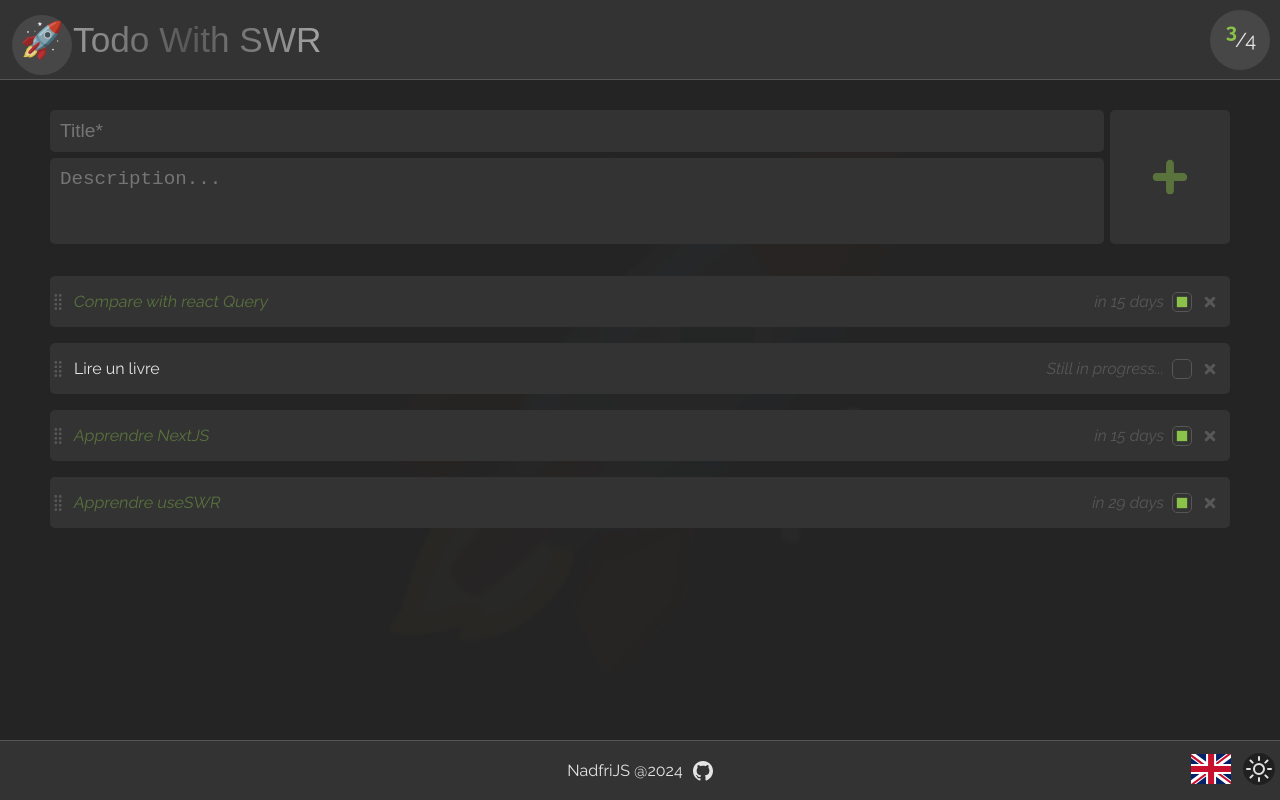
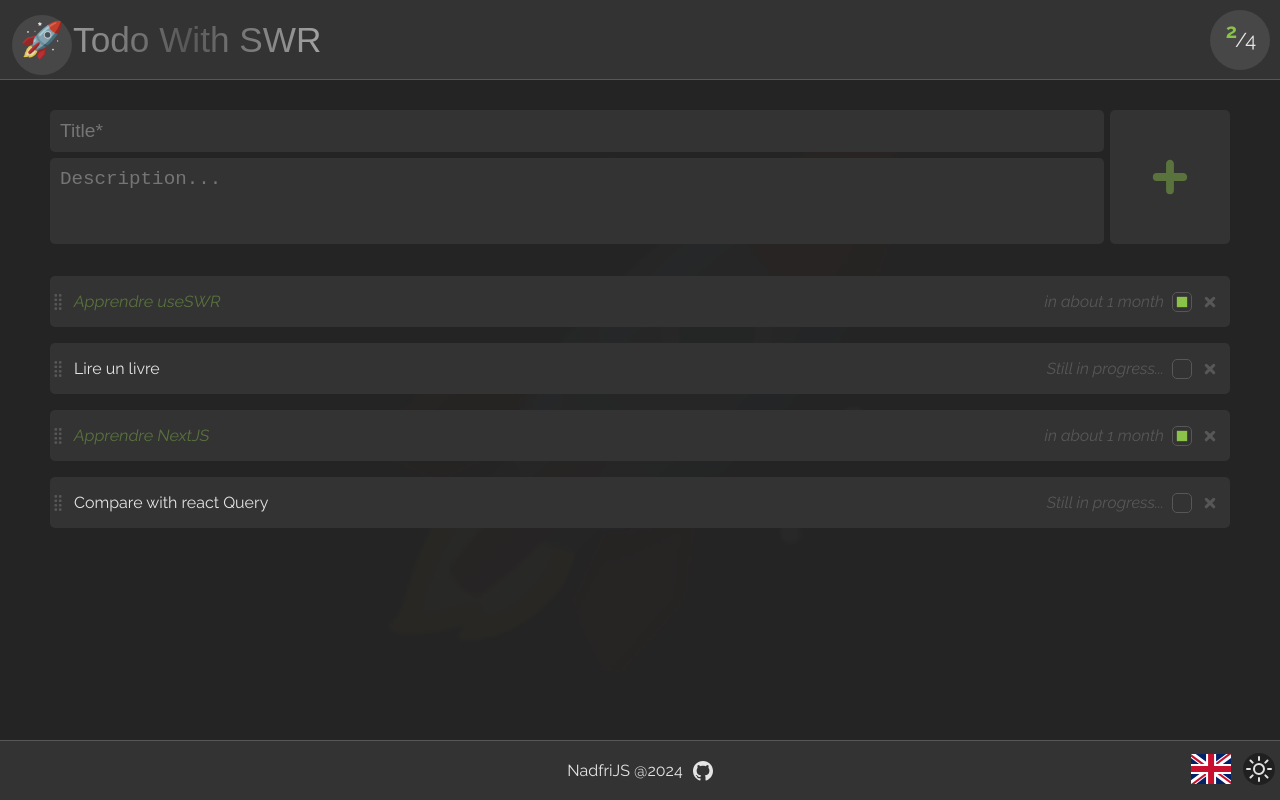
Before and after one commit to nadfri/todo-swr, a React (Vite) app: page / in a window 1280 px wide. Built offline with nearby package versions, Linux system fonts and the light colour scheme; data requests are answered from the project's data file; a web font is replaced by a local one.

Commit message:
Fix: update TodoItem order and completedAt dates

```diff
--- a/db.json
+++ b/db.json
@@ -11,30 +11,30 @@
     },
     {
       "id": "3",
-      "order": 4,
       "title": "Apprendre NextJS",
       "content": "Version 14",
       "isCompleted": true,
-      "completedAt": "2024-09-23T18:50:23.193Z",
-      "createdAt": "2024-08-31T19:56:59.952Z"
+      "completedAt": "2024-10-17T18:49:15.022Z",
+      "createdAt": "2024-08-31T19:56:59.952Z",
+      "order": 4
     },
     {
       "id": "4",
-      "order": 2,
       "title": "Compare with react Query",
       "content": "",
-      "isCompleted": true,
-      "completedAt": "2024-09-23T18:50:25.377Z",
-      "createdAt": "2024-09-11T15:33:32.621Z"
+      "isCompleted": false,
+      "completedAt": null,
+      "createdAt": "2024-09-11T15:33:32.621Z",
+      "order": 5
     },
     {
       "id": "5",
       "title": "Apprendre useSWR",
       "content": "",
       "isCompleted": true,
-      "completedAt": "2024-10-07T11:44:07.679Z",
+      "completedAt": "2024-10-17T18:48:54.640Z",
       "createdAt": "2024-09-11T15:33:32.621Z",
-      "order": 5
+      "order": 2
     }
   ]
 }
--- a/src/components/TodoItem/TodoItem.tsx
+++ b/src/components/TodoItem/TodoItem.tsx
@@ -49,7 +49,7 @@ export default function TodoItem({
   };
 
   const handleDragOver = (e: React.DragEvent<HTMLLIElement>) => {
-    e.preventDefault();
+    e.preventDefault(); /*Allows drop*/
     selectedDragOverTodo(todo);
   };
 
@@ -67,7 +67,7 @@ export default function TodoItem({
   };
 
   const handleDrop = (e: React.DragEvent<HTMLLIElement>) => {
-    e.preventDefault();
+    e.preventDefault(); /*Allows drop*/
     refLi.current?.classList.remove('drag-over');
     onDrop();
   };
```
